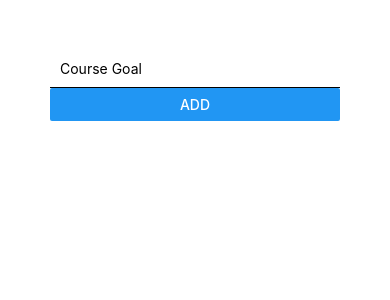
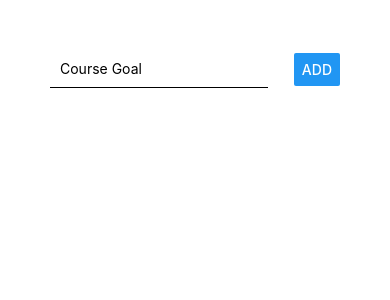
Before and after one commit to artseven/react-native-app, a React Native app: screen / in a window 390 px wide. Shown: the top 300 px of the page. Built offline with nearby package versions, Linux system fonts and the light colour scheme.

Commit message:
moving inline styling into stylesheet object

```diff
--- a/App.js
+++ b/App.js
@@ -3,11 +3,11 @@
 
 export default function App() {
   return (
-    <View style={{ padding:50 }}>
-      <View>
+    <View style={styles.screen}>
+      <View style={styles.inputContainer}>
         <TextInput
           placeholder="Course Goal"
-          style={{ borderBottomColor: 'black', borderBottomWidth: 1, padding: 10 }}
+          style={styles.input}
         />
         <Button title="ADD"/>
       </View>
@@ -19,10 +19,18 @@
 }
 
 const styles = StyleSheet.create({
-  container: {
-    flex: 1,
-    backgroundColor: '#fff',
-    alignItems: 'center',
-    justifyContent: 'center',
+  screen: {
+    padding: 50
   },
+  inputContainer: {
+    flexDirection: 'row',
+    justifyContent: 'space-between',
+    alignItems: 'center'
+  },
+  input: {
+    width: '75%',
+    borderBottomColor: 'black',
+    borderBottomWidth: 1,
+    padding: 10
+  }
 });
```
